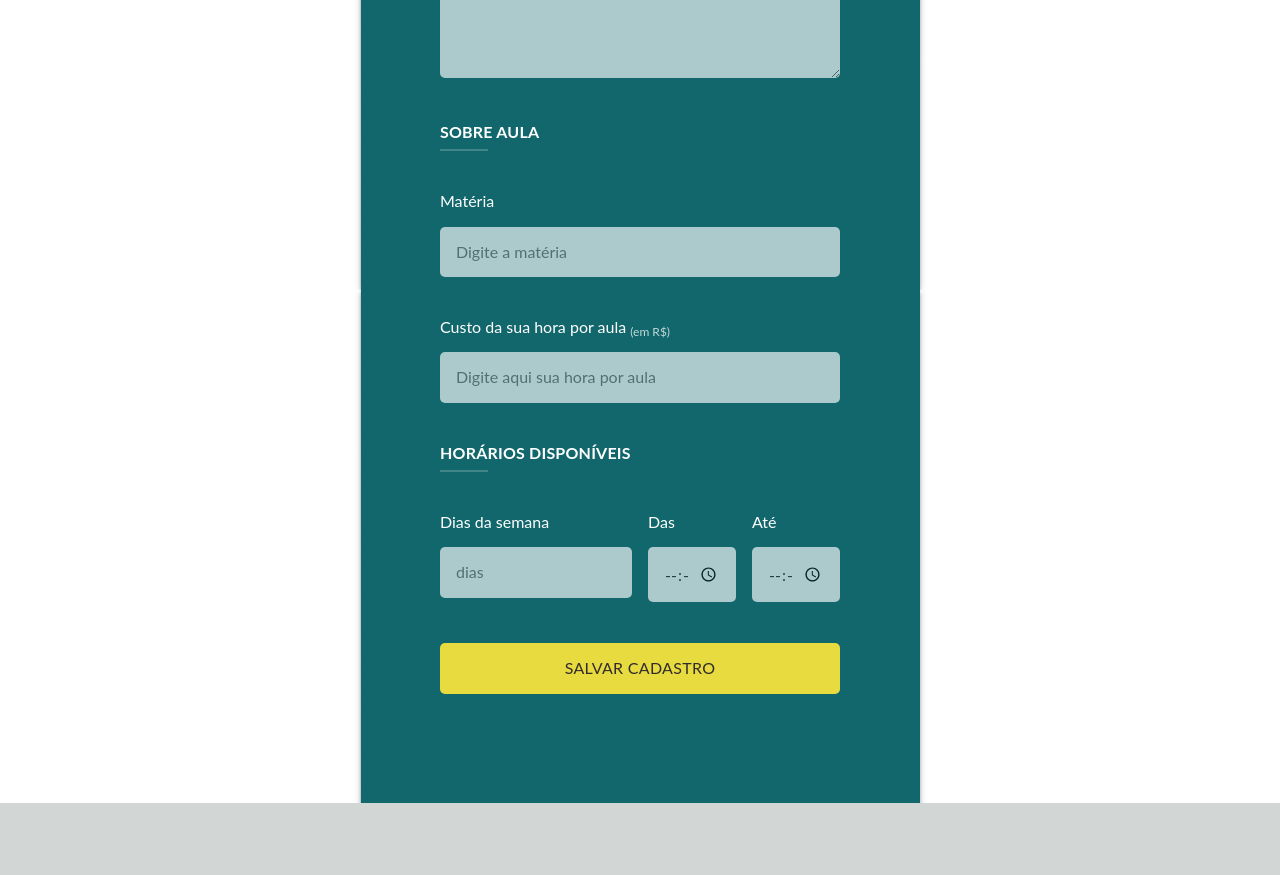
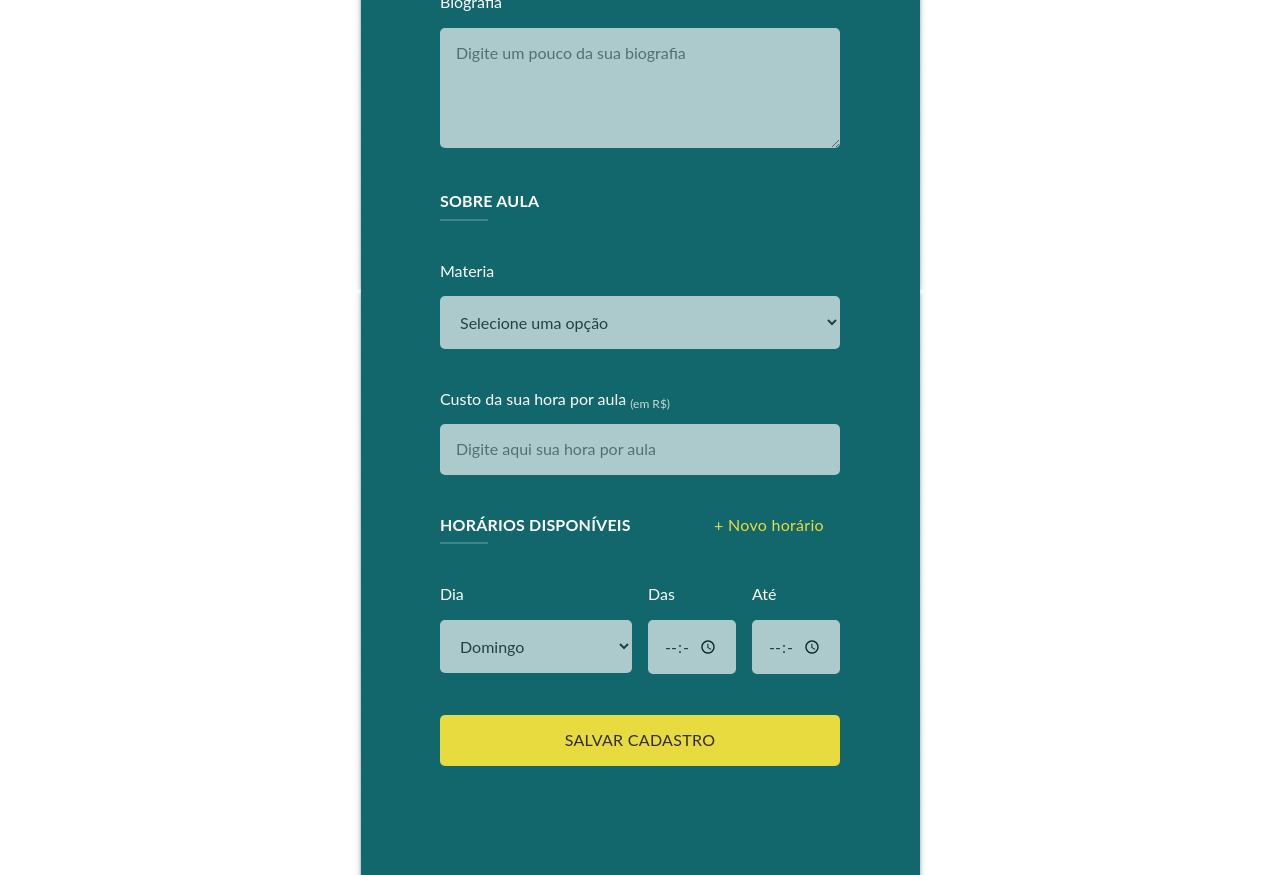
Before and after one commit to Matheusdoe-dev/Minha-aula, a React (Create React App) app: page /professor/cadastro in a window 1280 px wide. Shown: the part 620-1495 px from the top of the page. Before the commit the page ends 1423 px from the top, so only its background shows below. Built offline with nearby package versions, Linux system fonts and the light colour scheme.

Commit message:
:lipstick: chore: Cadastro-professor page component
cadastro-professor states and setStates added

```diff
--- a/src/pages/Cadastro-professor/index.tsx
+++ b/src/pages/Cadastro-professor/index.tsx
@@ -3,14 +3,39 @@ import React from "react";
 import Header from "../../components/Header/index";
 import { Container, Grid } from "@material-ui/core";
 import Form from "../../components/Form/index";
+import SelectInput from "../../components/Select/index";
 // styled-components
-import { CadastroProfessorContainer } from "./styles";
+import { CadastroProfessorContainer, HorariosDisponiveis } from "./styles";
+import { Button } from "../../styles/objects/button";
 import { Input } from "../../styles/objects/input";
-import { Button } from "../../styles/objects/button";
 // imgs
 import logoImg from "../../assets/logo.svg";
+// hooks
+import CadastroProfessorHooks from "../../hooks/cadastro-professor";
+import ScheduleItems from "../../hooks/schedule-items";
 
 const CadastroProfessor = () => {
+  const {
+    addScheduleItem,
+    scheduleItems,
+    setScheduleItemValue,
+  } = ScheduleItems();
+  const {
+    name,
+    setName,
+    avatar,
+    setAvatar,
+    bio,
+    setBio,
+    whatsapp,
+    setWhatsapp,
+    materia,
+    setMateria,
+    custo,
+    setCusto,
+    handleCreateClass,
+  } = CadastroProfessorHooks();
+
   return (
     <CadastroProfessorContainer>
       <Header logo={logoImg} />
@@ -18,58 +43,89 @@ const CadastroProfessor = () => {
         <Grid container spacing={2}>
           <Grid item container sm={4}></Grid>
           <Grid item container xs={12} sm={4}>
-            <Form title="CADASTRE-SE" subtitle="E APROVEITE!">
+            <Form
+              title="CADASTRE-SE"
+              subtitle="E APROVEITE!"
+              onSubmit={handleCreateClass}
+            >
+              <fieldset>
+                <h4>Seus dados</h4>
                 <label htmlFor="email">Nome completo</label>
                 <Input
                   type="text"
                   name="name"
                   id="name"
+                  value={name}
                   placeholder="Digite seu nome completo"
-                required
+                  onChange={(e) => {
+                    setName(e.target.value);
+                  }}
                 />
 
-              <label htmlFor="foto">
+                <label htmlFor="avatar">
                   Link da sua foto <sub>(comece com //http)</sub>
                 </label>
                 <Input
-                type="url"
-                name="foto"
-                id="foto"
+                  type="text"
+                  name="avatar"
+                  id="avatar"
                   placeholder="Digite o link da sua foto"
-                required
+                  value={avatar}
+                  onChange={(e) => {
+                    setAvatar(e.target.value);
+                  }}
                 />
 
                 <label htmlFor="whatsapp">
                   Whatsapp <sub>(somente numeros)</sub>
                 </label>
                 <Input
-                type="phone"
+                  type="text"
                   name="whatsapp"
                   id="whatsapp"
                   placeholder="Digite o seu whatsapp"
-                required
+                  value={whatsapp}
+                  onChange={(e) => {
+                    setWhatsapp(e.target.value);
+                  }}
                 />
 
-              <label htmlFor="biografia">Biografia</label>
+                <label htmlFor="bio">Biografia</label>
                 <Input
                   as="textarea"
-                name="biografia"
-                id="biografia"
+                  name="bio"
+                  id="bio"
                   placeholder="Digite um pouco da sua biografia"
                   style={{ height: "120px", marginBottom: "var(--gap-md)" }}
-                required
+                  value={bio}
+                  onChange={(e: any) => {
+                    setBio(e.target.value);
+                  }}
                 />
+              </fieldset>
 
               <fieldset>
                 <h4>Sobre aula</h4>
 
-                <label htmlFor="materia">Matéria</label>
-                <Input
-                  type="text"
+                <SelectInput
                   name="materia"
-                  id="materia"
-                  placeholder="Digite a matéria"
-                  required
+                  label="Materia"
+                  value={materia}
+                  onChange={(e: any) => {
+                    setMateria(e.target.value);
+                  }}
+                  options={[
+                    { value: "Matemática", label: "Matemática" },
+                    { value: "Biologia", label: "Biologia" },
+                    { value: "Literatura", label: "Literatura" },
+                    { value: "Geografia", label: "Geografia" },
+                    { value: "História", label: "História" },
+                    { value: "Física", label: "Física" },
+                    { value: "Química", label: "Química" },
+                    { value: "Artes", label: "Artes" },
+                    { value: "Inglês", label: "Inglês" },
+                    { value: "Espanhol", label: "Espanhol" },
+                  ]}
                 />
 
                 <label htmlFor="custo">
@@ -80,40 +136,79 @@ const CadastroProfessor = () => {
                   name="custo"
                   id="custo"
                   placeholder="Digite aqui sua hora por aula"
-                  required
+                  value={custo}
+                  onChange={(e: any) => {
+                    setCusto(e.target.value);
+                  }}
                 />
               </fieldset>
 
               <fieldset>
+                <HorariosDisponiveis>
                   <h4>Horários disponíveis</h4>
-
+                  <button onClick={addScheduleItem}>+ Novo horário</button>
+                </HorariosDisponiveis>
+                {scheduleItems.map((schedule, index) => (
+                  <div key={schedule.week_day}>
                     <Grid item container spacing={2}>
                       <Grid item xs={6}>
-                    <label htmlFor="dias">Dias da semana</label>
-                    <Input
-                      type="text"
-                      name="dias"
-                      id="dias"
-                      placeholder="dias"
-                      required
+                        <SelectInput
+                          name="week_day"
+                          label="Dia"
+                          value={schedule.week_day}
+                          onChange={(e: any) => {
+                            setScheduleItemValue(
+                              index,
+                              "week_day",
+                              e.target.value
+                            );
+                          }}
+                          options={[
+                            { value: "0", label: "Domingo" },
+                            { value: "1", label: "Segunda-feira" },
+                            { value: "2", label: "Terça-feira" },
+                            { value: "3", label: "Quarta-feira" },
+                            { value: "4", label: "Quinta-feira" },
+                            { value: "5", label: "Sexta-feira" },
+                            { value: "6", label: "Sabádo" },
+                          ]}
                         />
                       </Grid>
                       <Grid item xs={3}>
-                    <label htmlFor="das">Das</label>
-                    <Input type="time" name="das" id="das" required />
+                        <label htmlFor="from">Das</label>
+                        <Input
+                          type="time"
+                          name="from"
+                          id="from"
+                          value={schedule.from}
+                          onChange={(e) => {
+                            setScheduleItemValue(index, "from", e.target.value);
+                          }}
+                        />
                       </Grid>
                       <Grid item xs={3}>
-                    <label htmlFor="ate">Até</label>
-                    <Input type="time" name="ate" id="ate" required />
+                        <label htmlFor="to">Até</label>
+                        <Input
+                          type="time"
+                          name="to"
+                          id="to"
+                          value={schedule.to}
+                          onChange={(e) =>
+                            setScheduleItemValue(index, "to", e.target.value)
+                          }
+                        />
                       </Grid>
                     </Grid>
+                  </div>
+                ))}
               </fieldset>
 
               <Button
+                as="button"
+                type="submit"
                 background="var(--secondary-1)"
                 color="var(--support-4)"
                 width="100%"
-                to="/professor/painel"
               >
                 Salvar Cadastro
               </Button>
--- a/src/pages/Cadastro-professor/styles.ts
+++ b/src/pages/Cadastro-professor/styles.ts
@@ -18,8 +18,6 @@ export const CadastroProfessorContainer = styled.main`
     }
 
     h4 {
-      margin-bottom: var(--gap-md);
-
       &::after {
         content: "";
         display: block;
@@ -31,3 +29,28 @@ export const CadastroProfessorContainer = styled.main`
     }
   }
 `;
+
+export const HorariosDisponiveis = styled.div`
+  & {
+    display: flex;
+    justify-content: space-between;
+    align-items: flex-start;
+
+    h4 {
+      display: inline-block;
+    }
+
+    button {
+      font-size: 1rem;
+      text-transform: none !important;
+      color: var(--secondary-1);
+      padding: 0 var(--gap) var(--gap) var(--gap);
+      background: none;
+      border: none;
+      margin: 0;
+      &:hover {
+        filter: brightness(85%);
+      }
+    }
+  }
+`;
```
Lines whose indentation alone changed are shown as unchanged.
